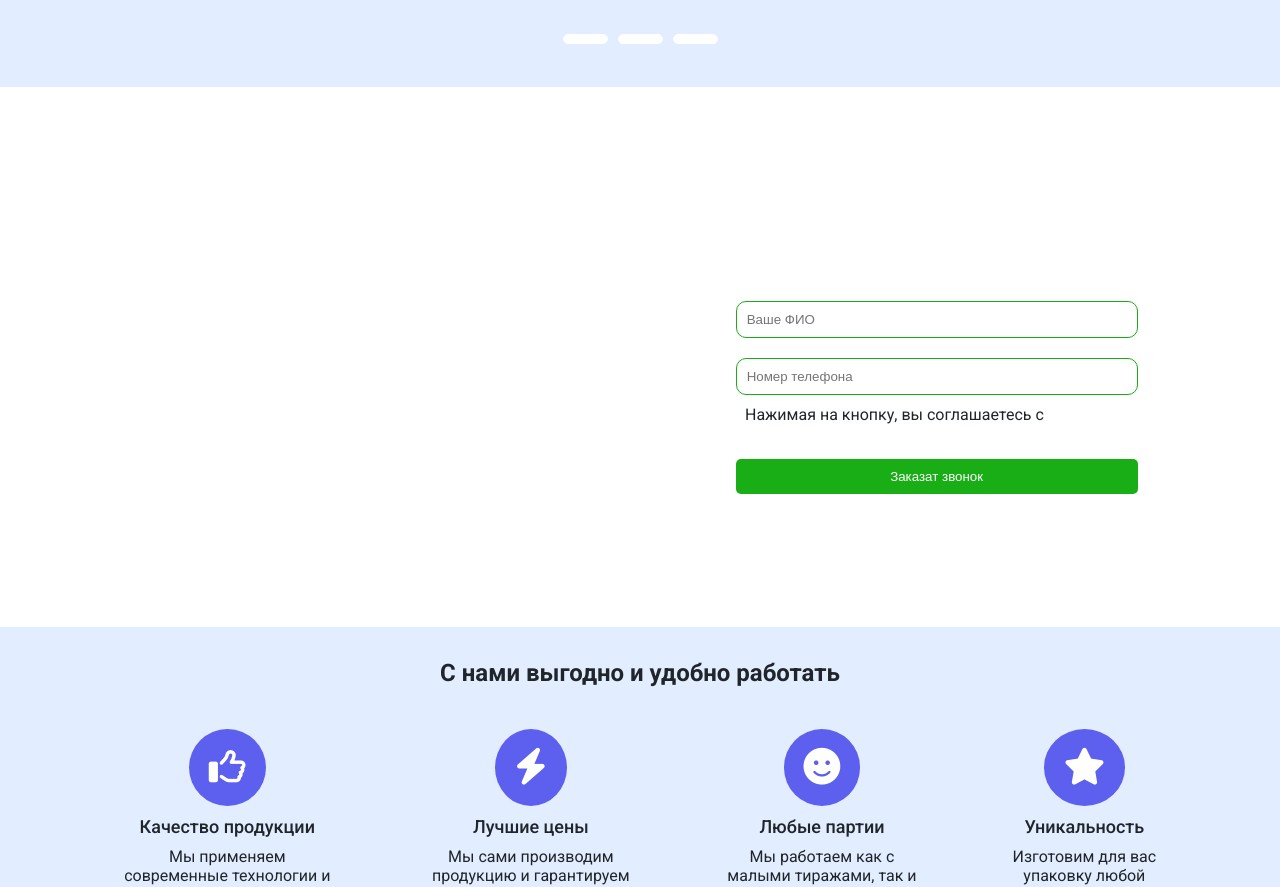
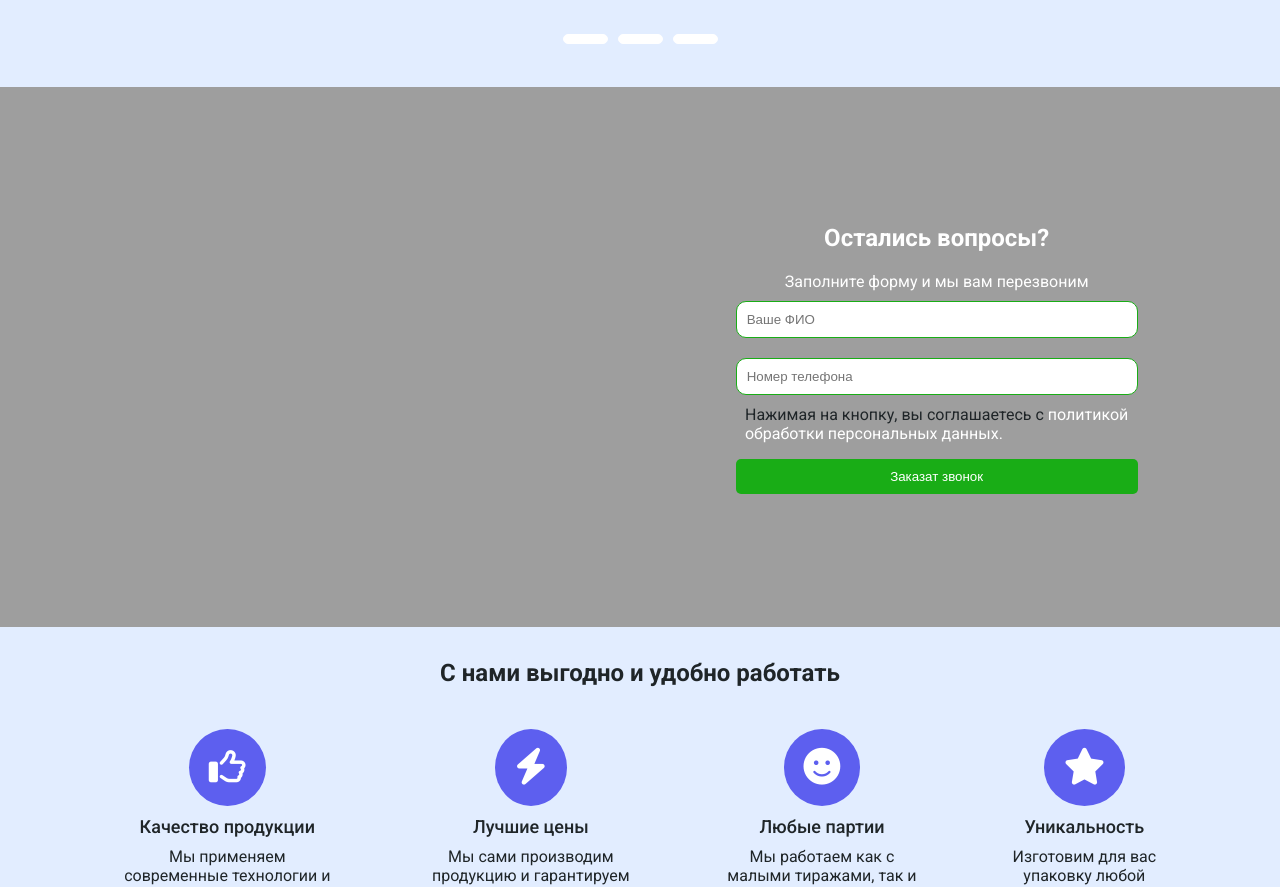
Before and after one commit to rakhmatullorakhmatulloev1555/upakovka-deshevo, a plain HTML site: page index.html in a window 1280 px wide. Shown: the part 3383-4270 px from the top of the page. Drawn offline with nearby package versions, Linux system fonts and the light colour scheme; the site is published under a folder, as on GitHub Pages, so addresses that start at the root find nothing.

Commit message:
Update main.css
Chang path to css

```diff
--- a/css/main.css
+++ b/css/main.css
@@ -378,7 +378,7 @@ nav .navigation ul li a {
 #questions__form {
   padding: 6vw 8vw 6vw 8vw;
   background-image:
-    url("/img/formzakaz.png");
+    url("../img/formzakaz.png");
   width: 100%;
   height: 100%;
   background-size: cover;
```
